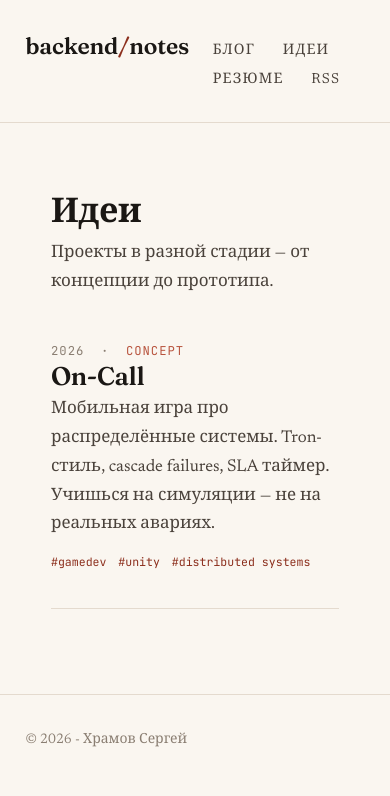
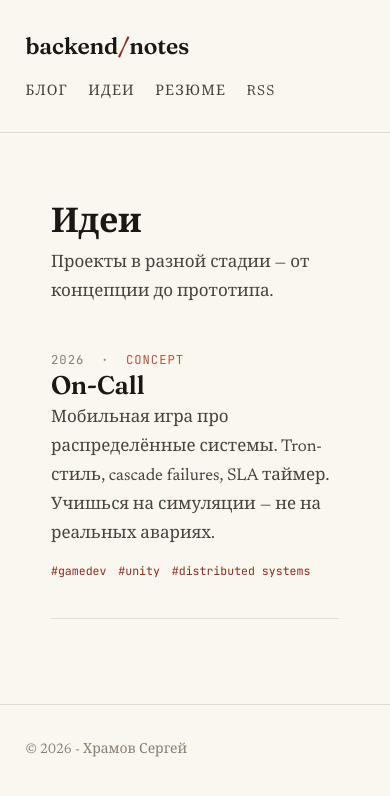
Before and after one commit to hramov/hramov.github.io, an Astro site: page /ideas in a window 390 px wide. Built offline with nearby package versions, Linux system fonts and the light colour scheme; Astro itself is replaced by a stand-in of ours.

Commit message:
Fixed nav bar for mobile

```diff
--- a/src/styles/global.css
+++ b/src/styles/global.css
@@ -189,3 +189,22 @@ footer.site-footer .wrap { max-width: 52rem; }
   .skill-grid { grid-template-columns: 1fr; gap: 0.1rem 0; }
   .skill-grid dt { padding-top: 0.8rem; }
 }
+
+@media (max-width: 560px) {
+  .site-header .wrap {
+    flex-direction: column;
+    align-items: flex-start;
+    gap: 0.8rem;
+  }
+
+  .nav {
+    display: flex;
+    flex-wrap: wrap;
+    gap: 0.2rem 0;
+  }
+
+  .nav a {
+    margin-left: 0;
+    margin-right: 1.2rem;
+  }
+}
```
